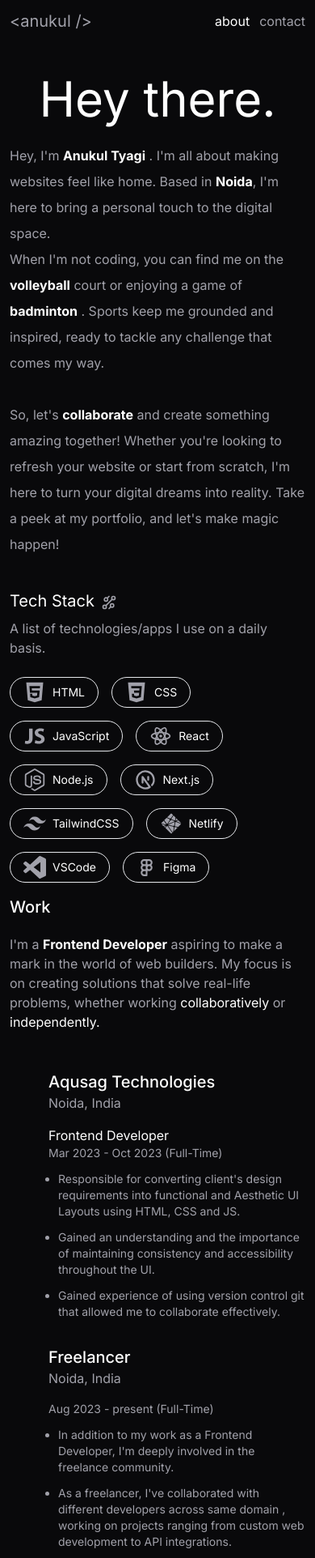
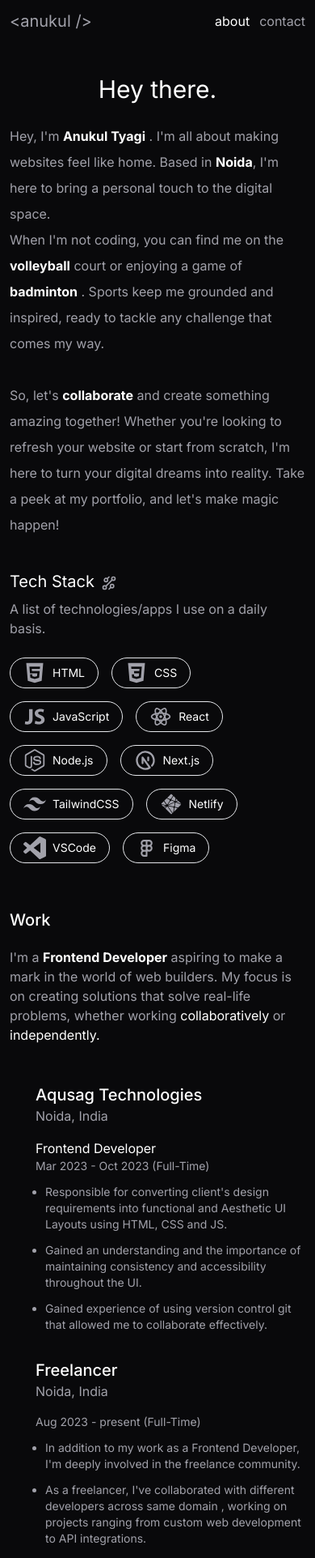
Before and after one commit to anukultyagi/portfolio, a Next.js app: page /about in a window 390 px wide. Shown: the top 1924 px of the page at 81% size. Built offline with nearby package versions, Linux system fonts and the light colour scheme.

Commit message:
changed about info

```diff
--- a/src/app/about/page.js
+++ b/src/app/about/page.js
@@ -10,14 +10,14 @@ import { motion } from "framer-motion";
 const About = () => {
     return (
         <div>
-            <div className="mx-auto container max-w-6xl p-3 py-10">
+            <div className="mx-auto container max-w-6xl p-3 pt-10">
                 <div className="">
                     <div className="md:mb-10 mb-6 select-none">
                         <motion.h1
                             initial={{ opacity: 0, x: -50 }}
                             animate={{ opacity: 1, x: 0 }}
                             transition={{ duration: 0.5 }}
-                            className="text-6xl text-center text-white"
+                            className="sm:text-5xl text-3xl text-center text-white"
                         >
                             Hey there.
                         </motion.h1>
@@ -39,7 +39,7 @@ const About = () => {
                             peek at my portfolio, and let's make magic happen!
                         </p>
                     </div>
-                    <div className="md:mb-28">
+                    <div className="md:mb-28 mb-10">
                         <section className=" flex flex-col gap-y-2">
                             <h1 className="text-xl md:text-3xl ">
                                 Tech Stack
@@ -248,7 +248,7 @@ const About = () => {
                                 <b className="font-normal text-white">independently.</b>
                             </p>
                             <span className="mt-12 h-0 block"></span>
-                            <div className="mb-8 ms-12">
+                            <div className="mb-8 ms-8 sm:ms-12">
                                 <h2 className="text-xl font-medium">Aqusag Technologies</h2>
                                 <p className="md:text-base text-zinc-400">Noida, India</p>
                                 <div className="md:pl-8 positions mt-4">
@@ -275,7 +275,7 @@ const About = () => {
                                     </div>
                                 </div>
                             </div>
-                            <div className="mb-8 ms-12">
+                            <div className="mb-8 ms-8 sm:ms-12">
                                 <h2 className="text-xl font-medium">Freelancer</h2>
                                 <p className="md:text-base text-zinc-400">Noida, India</p>
                                 <div className="md:pl-8 positions mt-4">
```
